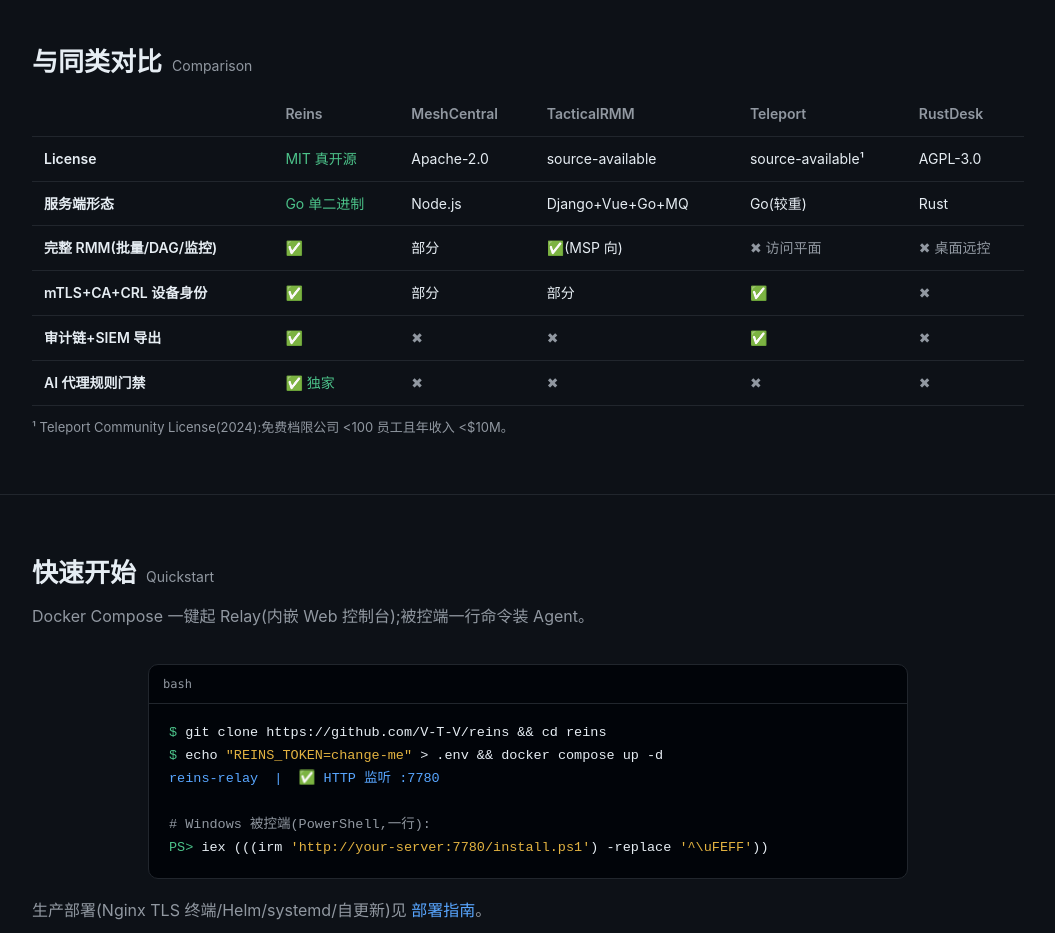
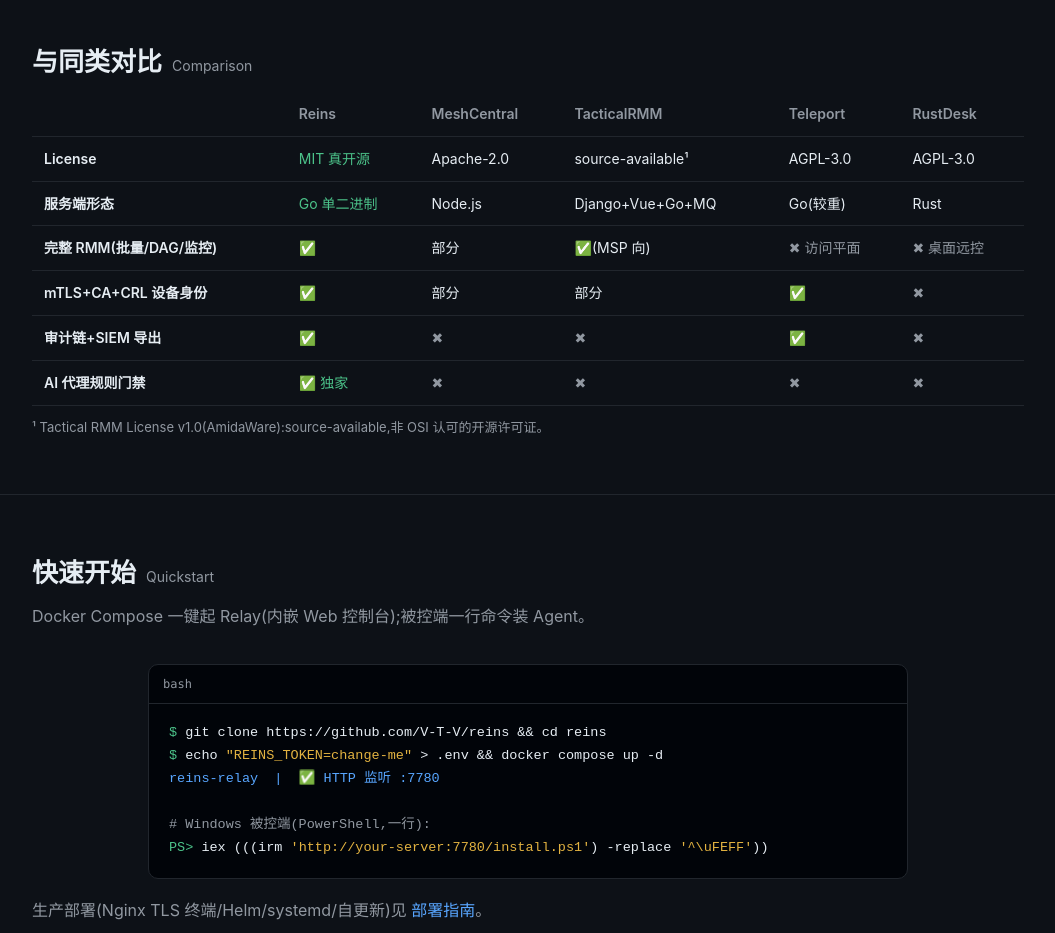
Before and after one commit to V-T-V/reins, a plain HTML site: page docs/site/index.html in a window 1280 px wide. Shown: the part 3780-4713 px from the top of the page, without its empty margins (112-1167 px from the left). Drawn offline with Linux system fonts and the light colour scheme.

Commit message:
docs: 修正对比表里 Teleport 的许可证——是 AGPL-3.0，不是 Community License
对比表写 Teleport 为 source-available 并附脚注「Community License(2024):免费档限
<100 员工且 <0M」。核对 GitHub API 与仓库 LICENSE 文件:gravitational/teleport
的 LICENSE 是 GNU AGPL v3,最近一次变更为 2023-12-01「Updated Teleport codebase to
AGPL3 license (#35259)」。原脚注与事实不符,删除。

脚注改用于 TacticalRMM:其许可证是自定义的 Tactical RMM License v1.0(AmidaWare),
GitHub 无法归类为标准开源许可证——「source-available」的说法成立,补一条说明。
同步三处:README.md、README.zh-CN.md、docs/site/index.html。

```diff
--- a/docs/site/index.html
+++ b/docs/site/index.html
@@ -156,14 +156,14 @@ footer{padding:36px 0 48px;color:var(--dim);font-size:13px;border-top:1px solid
     <h2>与同类对比<span class="en">Comparison</span></h2>
     <table>
       <tr><th></th><th>Reins</th><th>MeshCentral</th><th>TacticalRMM</th><th>Teleport</th><th>RustDesk</th></tr>
-      <tr><td>License</td><td class="yes">MIT 真开源</td><td>Apache-2.0</td><td class="warn">source-available</td><td class="warn">source-available¹</td><td>AGPL-3.0</td></tr>
+      <tr><td>License</td><td class="yes">MIT 真开源</td><td>Apache-2.0</td><td class="warn">source-available¹</td><td>AGPL-3.0</td><td>AGPL-3.0</td></tr>
       <tr><td>服务端形态</td><td class="yes">Go 单二进制</td><td>Node.js</td><td class="warn">Django+Vue+Go+MQ</td><td>Go(较重)</td><td>Rust</td></tr>
       <tr><td>完整 RMM(批量/DAG/监控)</td><td class="yes">✅</td><td class="warn">部分</td><td>✅(MSP 向)</td><td class="no">✖ 访问平面</td><td class="no">✖ 桌面远控</td></tr>
       <tr><td>mTLS+CA+CRL 设备身份</td><td class="yes">✅</td><td class="warn">部分</td><td class="warn">部分</td><td>✅</td><td class="no">✖</td></tr>
       <tr><td>审计链+SIEM 导出</td><td class="yes">✅</td><td class="no">✖</td><td class="no">✖</td><td>✅</td><td class="no">✖</td></tr>
       <tr><td>AI 代理规则门禁</td><td class="yes">✅ 独家</td><td class="no">✖</td><td class="no">✖</td><td class="no">✖</td><td class="no">✖</td></tr>
     </table>
-    <p style="color:var(--dim);font-size:13px;margin-top:10px">¹ Teleport Community License(2024):免费档限公司 &lt;100 员工且年收入 &lt;$10M。</p>
+    <p style="color:var(--dim);font-size:13px;margin-top:10px">¹ Tactical RMM License v1.0(AmidaWare):source-available,非 OSI 认可的开源许可证。</p>
   </div>
 </section>
 
```
Also changed, not shown: 2 other files.
